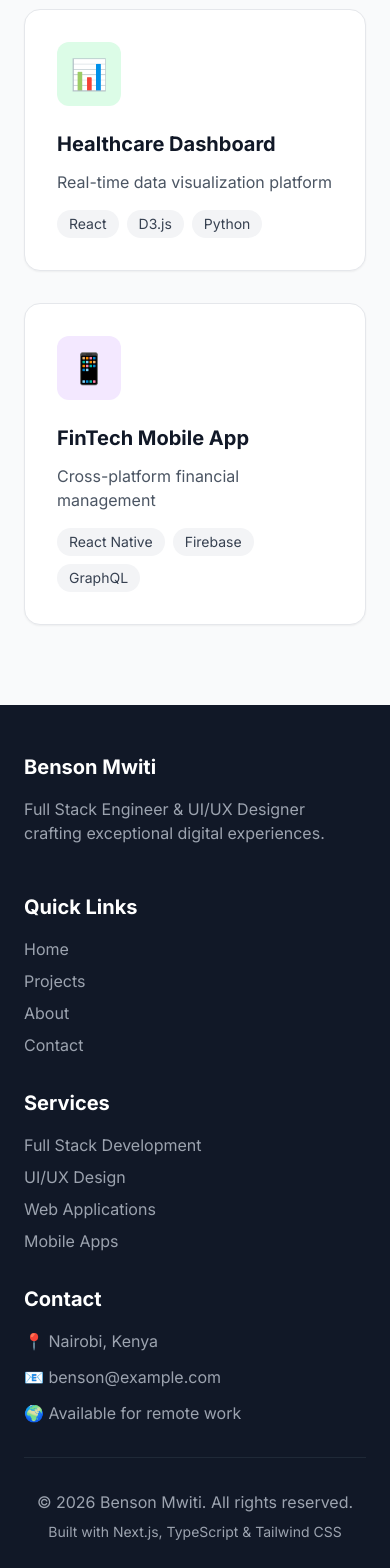
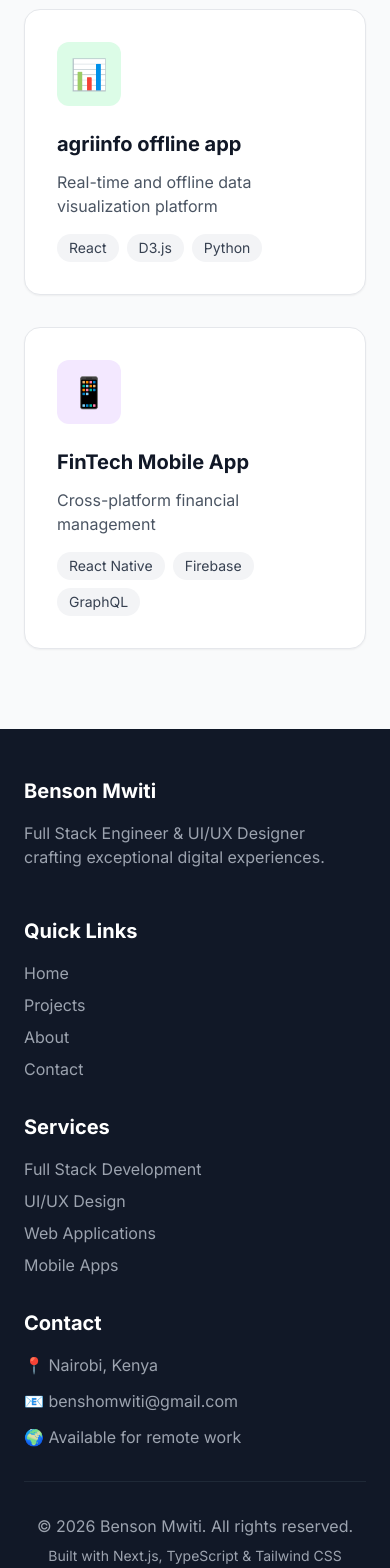
Before and after one commit to Mamoshi572/benson-portfolio, a Next.js app: page / in a window 390 px wide. Shown: the part 1560-3128 px from the top of the page. Built offline with nearby package versions, Linux system fonts and the light colour scheme.

Commit message:
Updated projects page with responsive design and new content

```diff
--- a/app/layout.tsx
+++ b/app/layout.tsx
@@ -200,7 +200,7 @@ export default function RootLayout({
                 <h3 className="text-xl font-bold mb-4">Contact</h3>
                 <div className="space-y-3 text-gray-400">
                   <p>📍 Nairobi, Kenya</p>
-                  <p>📧 benson@example.com</p>
+                  <p>📧 benshomwiti@gmail.com</p>
                   <p>🌍 Available for remote work</p>
                 </div>
               </div>
--- a/app/page.tsx
+++ b/app/page.tsx
@@ -151,8 +151,8 @@ export default function Home() {
               },
               {
                 emoji: "📊",
-                title: "Healthcare Dashboard",
-                description: "Real-time data visualization platform",
+                title: "agriinfo offline app",
+                description: "Real-time and offline data visualization platform",
                 tech: ["React", "D3.js", "Python"],
                 color: "green",
               },
--- a/app/projects/page.tsx
+++ b/app/projects/page.tsx
@@ -7,7 +7,7 @@ export default function ProjectsPage() {
       category: "Full Stack",
       tech: ["Next.js", "TypeScript", "Node.js", "MongoDB", "Stripe", "AWS"],
       status: "Live",
-      link: "https://github.com/Mamoshi572/agriinfo-offline",
+      link: "#",
     },
     {
       title: "AgriInfo offline app",
@@ -16,7 +16,7 @@ export default function ProjectsPage() {
       category: "Data Visualization",
       tech: ["React", "D3.js", "Python", "PostgreSQL", "Docker", "Redis"],
       status: "Live",
-      link: "#",
+      link: "https://github.com/Mamoshi572/agriinfo-offline",
     },
     {
       title: "FinTech Mobile Application",
```
